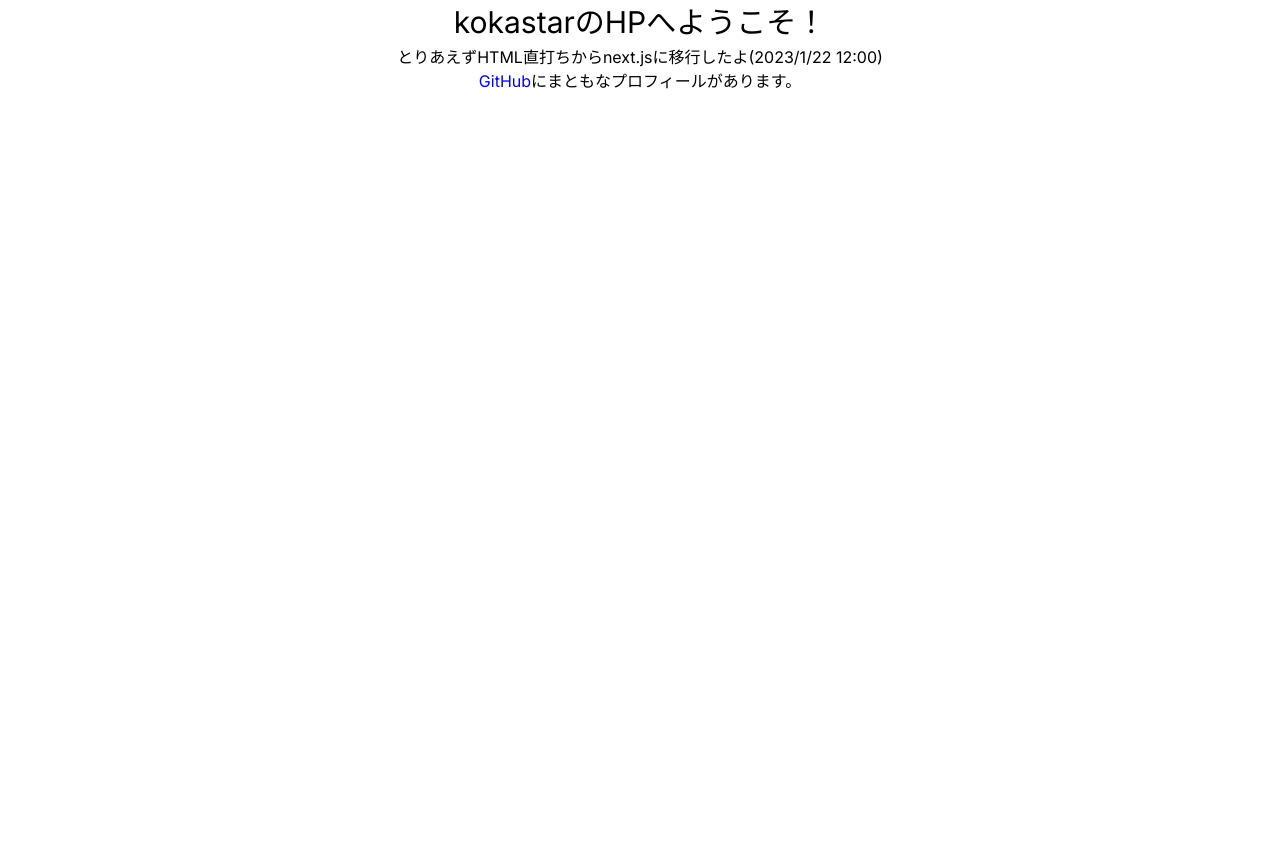
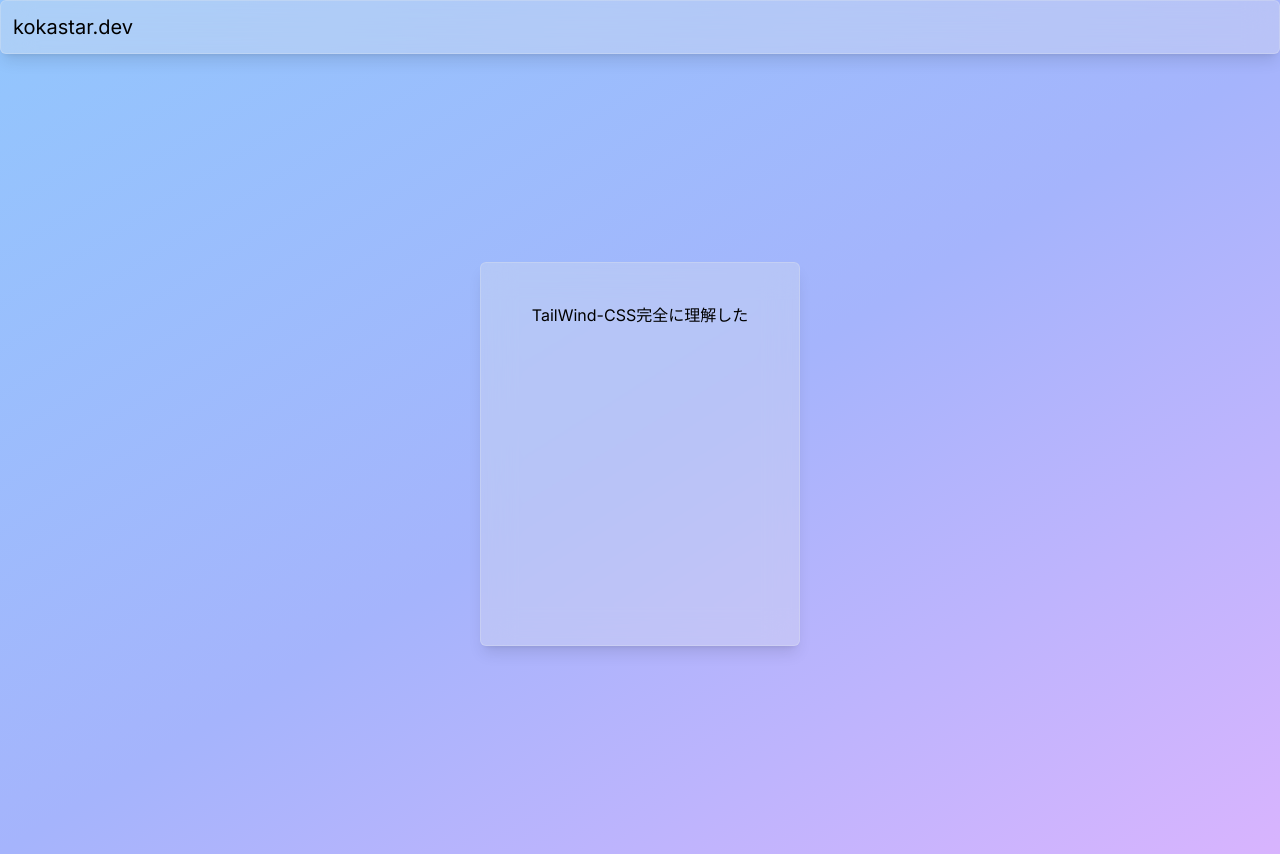
Before and after one commit to starkoka/website, a Next.js app: page / in a window 1280 px wide. Before the commit the page ends 800 px from the top, so only its background shows below. Built offline with nearby package versions, Linux system fonts and the light colour scheme.

Commit message:
feat:tailwindCSS完全に理解した

```diff
--- a/src/app/globals.css
+++ b/src/app/globals.css
@@ -15,15 +15,3 @@
     --background-end-rgb: 0, 0, 0;
   }
 }
-
-body {
-  text-align: center;
-}
-
-h1{
-  font-size: 30px;
-}
-
-a {
-  color: blue;
-}
--- a/src/app/page.js
+++ b/src/app/page.js
@@ -1,10 +1,15 @@
 
 export default function Home() {
   return (
-      <div>
-          <h1>kokastarのHPへようこそ！</h1>
-          <p>とりあえずHTML直打ちからnext.jsに移行したよ(2023/1/22 12:00)</p>
-          <p><a href="https://github.com/starkoka">GitHub</a>にまともなプロフィールがあります。</p>
+      <div className="h-screen w-full bg-gradient-to-br from-blue-300 via-indigo-300 to-purple-300">
+          <nav className="bg-gray-200/30 backdrop-blur-lg rounded-md border border-gray-200/30 shadow-lg">
+              <h1 className="text-xl m-3">kokastar.dev</h1>
+          </nav>
+          <div className="h-screen w-full bg-gradient-to-br from-blue-300 via-indigo-300 to-purple-300 flex items-center justify-center">
+              <div className="h-96 w-80 bg-gray-200/30 backdrop-blur-lg rounded-md border border-gray-200/30 shadow-lg pt-10">
+                <p className="text-center">TailWind-CSS完全に理解した</p>
+              </div>
+          </div>
       </div>
   );
 }
```
